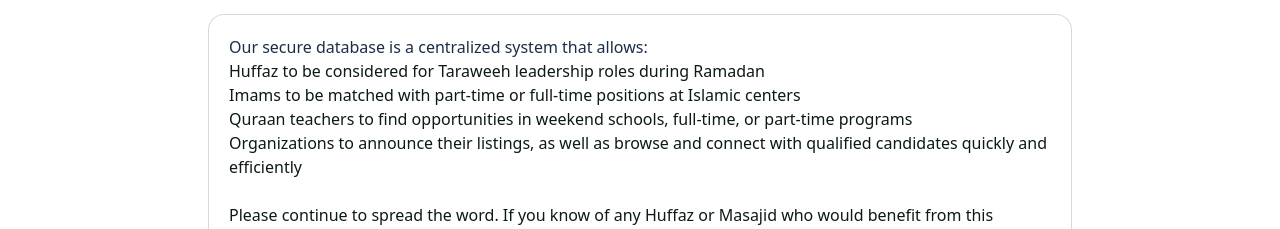
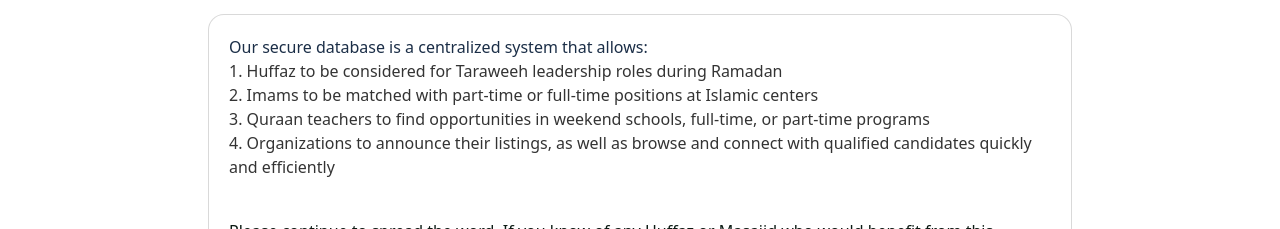
Before and after one commit to Zaydqadri/OTO_Web_Dev, a Next.js app: page /apply in a window 1280 px wide. Shown: the part 207-436 px from the top of the page. Built offline with nearby package versions, Linux system fonts and the light colour scheme.

Commit message:
point form

```diff
--- a/src/pages/apply.tsx
+++ b/src/pages/apply.tsx
@@ -11,12 +11,12 @@ export default function ApplyPage() {
           <br></br>
         </p>
 
-        <ol>
+        <ul className="list-decimal list-inside text-black/80 mb-4">
           <li>Huffaz to be considered for Taraweeh leadership roles during Ramadan</li>
           <li>Imams to be matched with part-time or full-time positions at Islamic centers</li>
           <li>Quraan teachers to find opportunities in weekend schools, full-time, or part-time programs</li>
           <li>Organizations to announce their listings, as well as browse and connect with qualified candidates quickly and efficiently</li>
-        </ol>
+        </ul>
 
         <br></br>
         <p>
```
